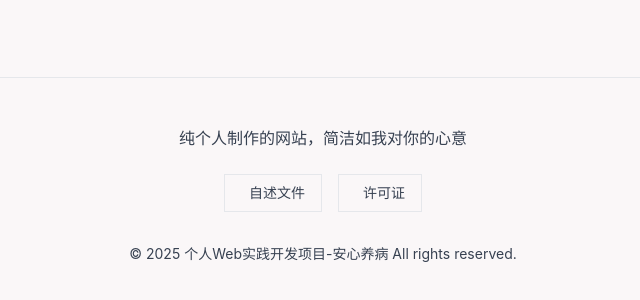
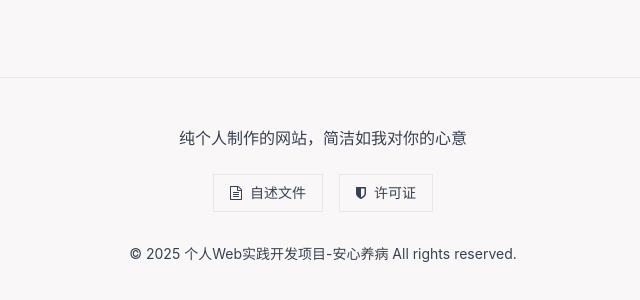
Before and after one commit to bingdewndewn/Bestwish, a plain HTML site: page index.html in a window 1280 px wide. Shown: the part 942-1242 px from the top of the page, 317-957 px from the left. Drawn offline with nearby package versions, Linux system fonts and the light colour scheme.

Commit message:
release-note

```diff
--- a/index.html
+++ b/index.html
@@ -6,6 +6,8 @@
   <meta name="viewport" content="width=device-width, initial-scale=1.0">
   <title>安心养病</title>
   <script src="https://cdn.tailwindcss.com"></script>
+    <link href="https://cdn.jsdelivr.net/npm/font-awesome@4.7.0/css/font-awesome.min.css" rel="stylesheet">
+
 
   <script>
     tailwind.config = {
@@ -242,7 +244,7 @@
         <p class="text-base mb-6 text-ink/70">纯个人制作的网站，简洁如我对你的心意</p>
 
         <div class="flex flex-wrap justify-center gap-4 mb-8">
-            <a href="release-notes.html" class="inline-flex items-center px-4 py-2 text-sm border border-ink/20 hover:border-ink/40 hover:text-ink-dark transition-colors duration-300">
+            <a href="release-note.html" class="inline-flex items-center px-4 py-2 text-sm border border-ink/20 hover:border-ink/40 hover:text-ink-dark transition-colors duration-300">
                 <i class="fa fa-file-text-o mr-2"></i> 自述文件
             </a>
             <a href="license.html" class="inline-flex items-center px-4 py-2 text-sm border border-ink/20 hover:border-ink/40 hover:text-ink-dark transition-colors duration-300">
```
